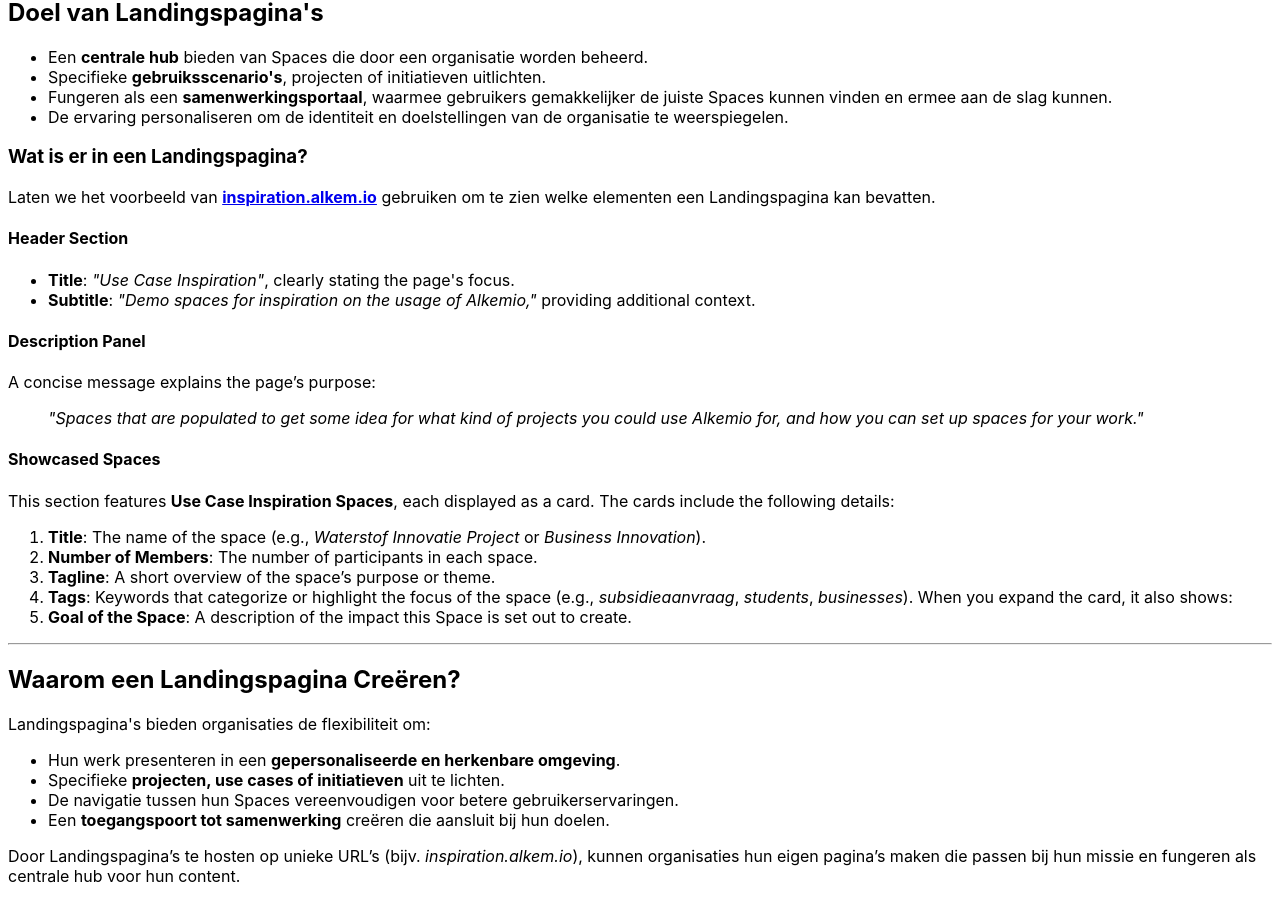
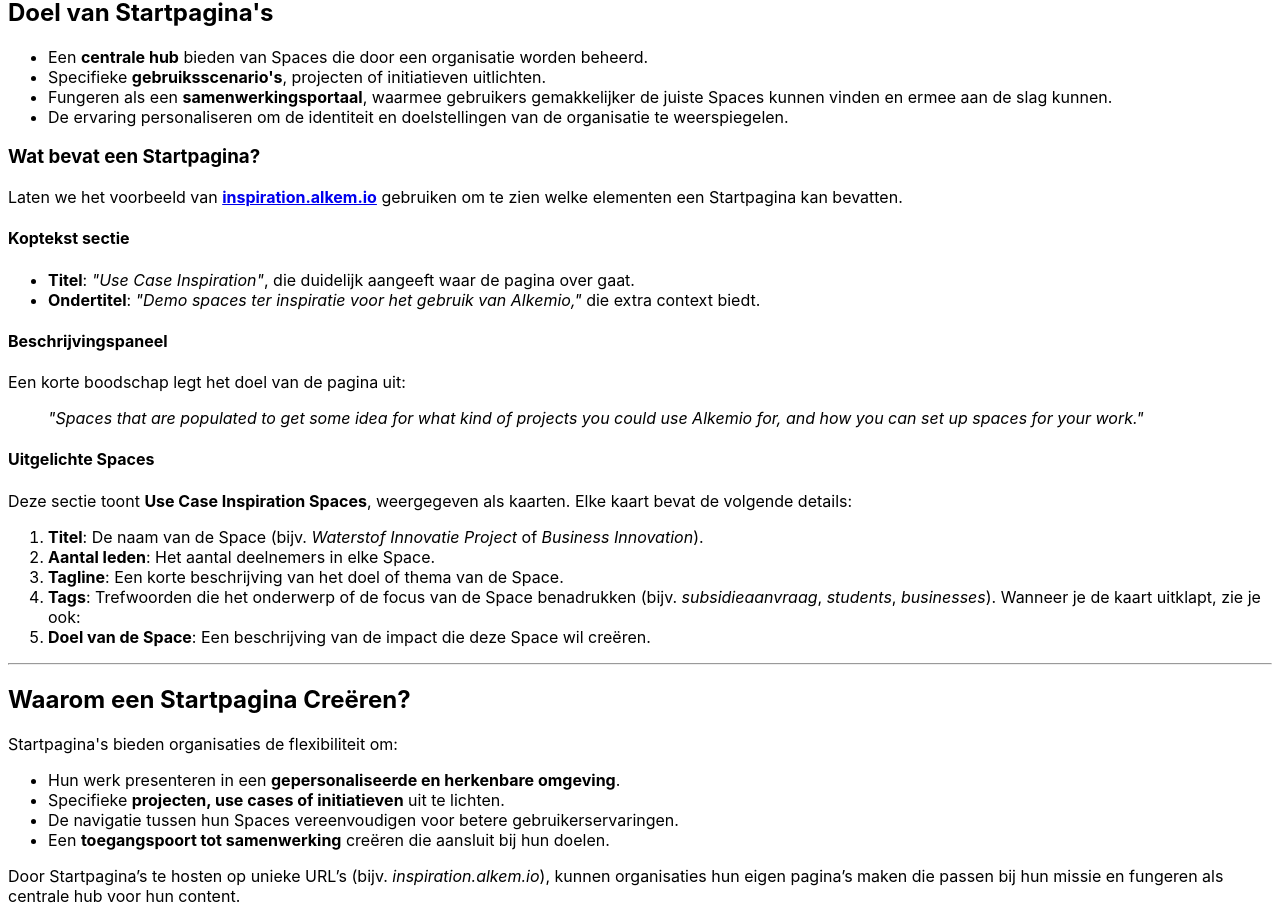
Before and after one commit to alkem-io/documentation, a Next.js app: page /documentation/structure/custom-homepage.nl-NL in a window 1280 px wide. Shown: the part 1171-2093 px from the top of the page. Built offline with nearby package versions, Linux system fonts and the light colour scheme.

Commit message:
New translations custom-homepage.en-us.mdx (Dutch)

```diff
--- a/pages/structure/custom-homepage.nl-NL.mdx
+++ b/pages/structure/custom-homepage.nl-NL.mdx
@@ -1,53 +1,53 @@
-# Custom Homepage Overview
+# Startpagina Overzicht
 
-Landingspagina’s in Alkemio zijn speciaal ontworpen pagina’s waarmee organisaties hun werk kunnen presenteren en gecentraliseerde toegang kunnen bieden tot meerdere Spaces die zij beheren. Deze Landingspagina’s fungeren als toegangspoorten tot gerelateerde projecten en Spaces en zijn afgestemd op specifieke organisatorische behoeften. Ze verschillen van de algemene Alkemio-homepage en worden gehost op unieke URL’s. Bijvoorbeeld, **[inspiration.alkem.io](https://inspiration.alkem.io/home)** is Alkemio's eigen landingspagina voor het tonen van demo Spaces om platformgebruikers te inspireren.
+Startpagina’s in Alkemio zijn speciaal ontworpen pagina’s waarmee organisaties hun werk kunnen presenteren en gecentraliseerde toegang kunnen bieden tot meerdere Spaces die zij beheren. Deze Startpagina’s fungeren als toegangspoorten tot gerelateerde projecten en Spaces en zijn afgestemd op specifieke organisatorische behoeften. Ze verschillen van de algemene Alkemio-homepage en worden gehost op unieke URL’s. Bijvoorbeeld, **[inspiration.alkem.io](https://inspiration.alkem.io/home)** is Alkemio's eigen startpagina voor het tonen van demo Spaces om platformgebruikers te inspireren.
 
 ![Alkemio](/custom-homepage.png)
 
 ---
 
-## Doel van Landingspagina's
+## Doel van Startpagina's
 
 - Een **centrale hub** bieden van Spaces die door een organisatie worden beheerd.
 - Specifieke **gebruiksscenario's**, projecten of initiatieven uitlichten.
 - Fungeren als een **samenwerkingsportaal**, waarmee gebruikers gemakkelijker de juiste Spaces kunnen vinden en ermee aan de slag kunnen.
 - De ervaring personaliseren om de identiteit en doelstellingen van de organisatie te weerspiegelen.
 
-### Wat is er in een Landingspagina?
+### Wat bevat een Startpagina?
 
-Laten we het voorbeeld van **[inspiration.alkem.io](https://inspiration.alkem.io/home)** gebruiken om te zien welke elementen een Landingspagina kan bevatten.
+Laten we het voorbeeld van **[inspiration.alkem.io](https://inspiration.alkem.io/home)** gebruiken om te zien welke elementen een Startpagina kan bevatten.
 
-#### Header Section
+#### Koptekst sectie
 
-- **Title**: _"Use Case Inspiration"_, clearly stating the page's focus.
-- **Subtitle**: _"Demo spaces for inspiration on the usage of Alkemio,"_ providing additional context.
+- **Titel**: _"Use Case Inspiration"_, die duidelijk aangeeft waar de pagina over gaat.
+- **Ondertitel**: _"Demo spaces ter inspiratie voor het gebruik van Alkemio,"_ die extra context biedt.
 
-#### Description Panel
+#### Beschrijvingspaneel
 
-A concise message explains the page’s purpose:
+Een korte boodschap legt het doel van de pagina uit:
 
 > _"Spaces that are populated to get some idea for what kind of projects you could use Alkemio for, and how you can set up spaces for your work."_
 
-#### Showcased Spaces
+#### Uitgelichte Spaces
 
-This section features **Use Case Inspiration Spaces**, each displayed as a card. The cards include the following details:
+Deze sectie toont **Use Case Inspiration Spaces**, weergegeven als kaarten. Elke kaart bevat de volgende details:
 
-1. **Title**: The name of the space (e.g., _Waterstof Innovatie Project_ or _Business Innovation_).
-2. **Number of Members**: The number of participants in each space.
-3. **Tagline**: A short overview of the space’s purpose or theme.
-4. **Tags**: Keywords that categorize or highlight the focus of the space (e.g., _subsidieaanvraag_, _students_, _businesses_).
-   When you expand the card, it also shows:
-5. **Goal of the Space**: A description of the impact this Space is set out to create.
+1. **Titel**: De naam van de Space (bijv. _Waterstof Innovatie Project_ of _Business Innovation_).
+2. **Aantal leden**: Het aantal deelnemers in elke Space.
+3. **Tagline**: Een korte beschrijving van het doel of thema van de Space.
+4. **Tags**: Trefwoorden die het onderwerp of de focus van de Space benadrukken (bijv. _subsidieaanvraag_, _students_, _businesses_).
+   Wanneer je de kaart uitklapt, zie je ook:
+5. **Doel van de Space**: Een beschrijving van de impact die deze Space wil creëren.
 
 ---
 
-## Waarom een Landingspagina Creëren?
+## Waarom een Startpagina Creëren?
 
-Landingspagina's bieden organisaties de flexibiliteit om:
+Startpagina's bieden organisaties de flexibiliteit om:
 
 - Hun werk presenteren in een **gepersonaliseerde en herkenbare omgeving**.
 - Specifieke **projecten, use cases of initiatieven** uit te lichten.
 - De navigatie tussen hun Spaces vereenvoudigen voor betere gebruikerservaringen.
 - Een **toegangspoort tot samenwerking** creëren die aansluit bij hun doelen.
 
-Door Landingspagina’s te hosten op unieke URL’s (bijv. _inspiration.alkem.io_), kunnen organisaties hun eigen pagina’s maken die passen bij hun missie en fungeren als centrale hub voor hun content.
+Door Startpagina’s te hosten op unieke URL’s (bijv. _inspiration.alkem.io_), kunnen organisaties hun eigen pagina’s maken die passen bij hun missie en fungeren als centrale hub voor hun content.
```
